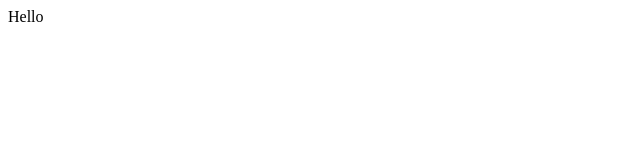
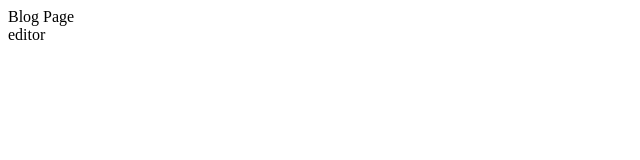
Before and after one commit to tunguyennnnn/principlez, a React app in the folder client/: page /blogs/1 in a window 1280 px wide. Shown: the top 160 px of the page, without its empty margins (0-640 px from the left). Built offline with nearby package versions, Linux system fonts and the light colour scheme.

Commit message:
Setup blog component

```diff
--- a/client/src/App.js
+++ b/client/src/App.js
@@ -1,7 +1,18 @@
 import React, { Component } from 'react';
+import { Switch, Route } from 'react-router-dom';
+
+import Home from './containers/Home';
+import BlogWrite from './containers/BlogWrite';
 
 export default class App extends Component {
   render() {
-    return <div id="app">Hello</div>;
+    return (
+      <div id="app">
+        <Switch>
+          <Route exact path="/blogs/:id" component={BlogWrite} />
+          <Route exact path="/" component={Home} />
+        </Switch>
+      </div>
+    );
   }
 }
--- /dev/null
+++ b/client/src/components/BlogEditor.js
@@ -0,0 +1,7 @@
+import React, { Component } from 'react';
+
+export default class BlogEditor extends React.Component {
+  render() {
+    return <div>editor</div>;
+  }
+}
--- /dev/null
+++ b/client/src/containers/BlogWrite.js
@@ -0,0 +1,16 @@
+import React, { Component } from 'react';
+
+import BlogEditor from '../components/BlogEditor';
+
+export default class BlogWrite extends Component {
+  render() {
+    return (
+      <div>
+        <div>Blog Page</div>
+        <div className="blog-editor-container">
+          <BlogEditor />
+        </div>
+      </div>
+    );
+  }
+}
--- /dev/null
+++ b/client/src/containers/Home.js
@@ -0,0 +1,7 @@
+import React, { Component } from 'react';
+
+export default class Home extends Component {
+  render() {
+    return <div>Home</div>;
+  }
+}
--- a/client/src/index.js
+++ b/client/src/index.js
@@ -1,10 +1,12 @@
-import React from "react";
+import React from 'react';
 import ReactDom from 'react-dom';
-import { BrowserRouter as Router } from "react-router-dom";
+import { BrowserRouter as Router } from 'react-router-dom';
+
+import App from './App';
 
 ReactDom.render(
   <Router>
-    <div>Hello </div>
+    <App />
   </Router>,
-  document.getElementById("root")
+  document.getElementById('root'),
 );
```
Also changed, not shown: client/.babelrc.
